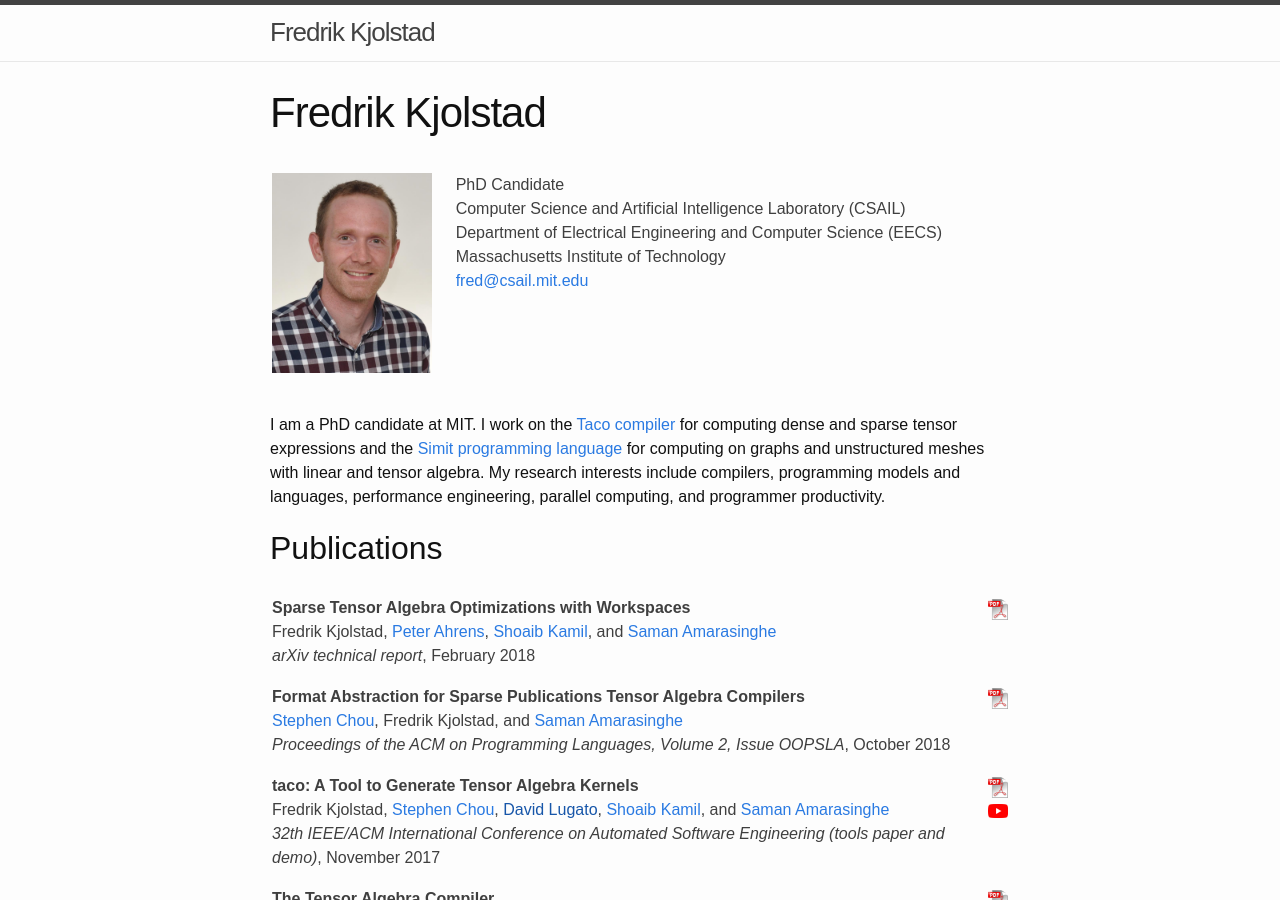
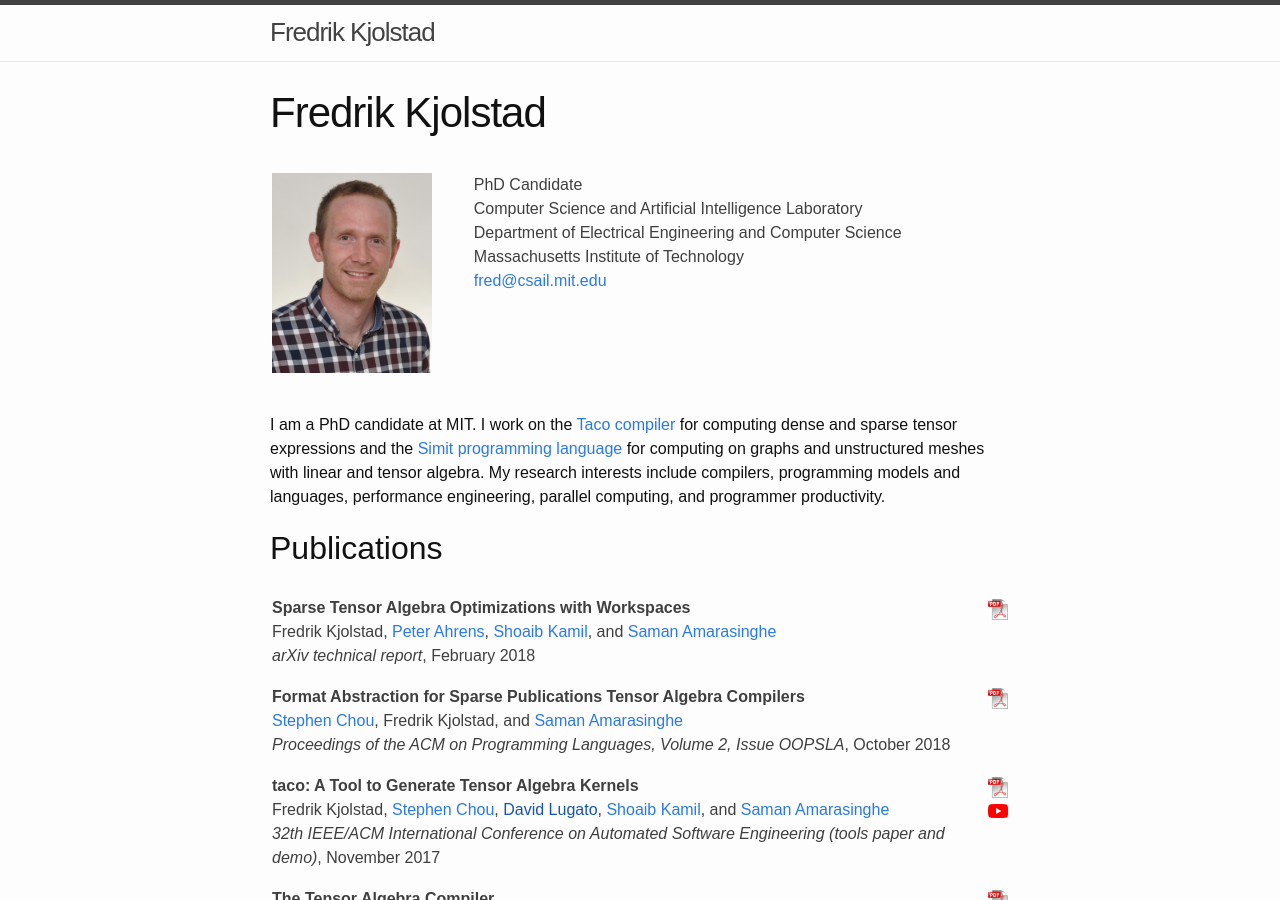
Before and after one commit to fredrikbk/fredrikbk.github.io, a Jekyll site: the page built from index.md, in a window 1280 px wide and 900 px high. Built offline with Jekyll 4.4.1, drawn with Linux system fonts in a browser that asks for light colours.

Commit message:
More tweak

```diff
--- a/index.md
+++ b/index.md
@@ -4,14 +4,14 @@ layout: home
 ---
 
 <table border="0" cellpadding="0">
-<td valign="top" style="min-width:140px;">
+<td valign="top" style="min-width:120px;">
 <img src="/assets/fred.jpg" width="160">
 <!-- ![Fredrik Kjolstad](/assets/fred.jpg){:style="float:left; margin-right:7px; margin-top:7px; width:160px"} -->
 </td>
 <td valign="top">
 PhD Candidate<br/>
-Computer Science and Artificial Intelligence Laboratory (CSAIL)<br/>
-Department of Electrical Engineering and Computer Science (EECS)<br/>
+Computer Science and Artificial Intelligence Laboratory<br/>
+Department of Electrical Engineering and Computer Science<br/>
 Massachusetts Institute of Technology<br/>
 <a href="mailto:fred@csail.mit.edu">fred@csail.mit.edu</a>
 </td>
```
